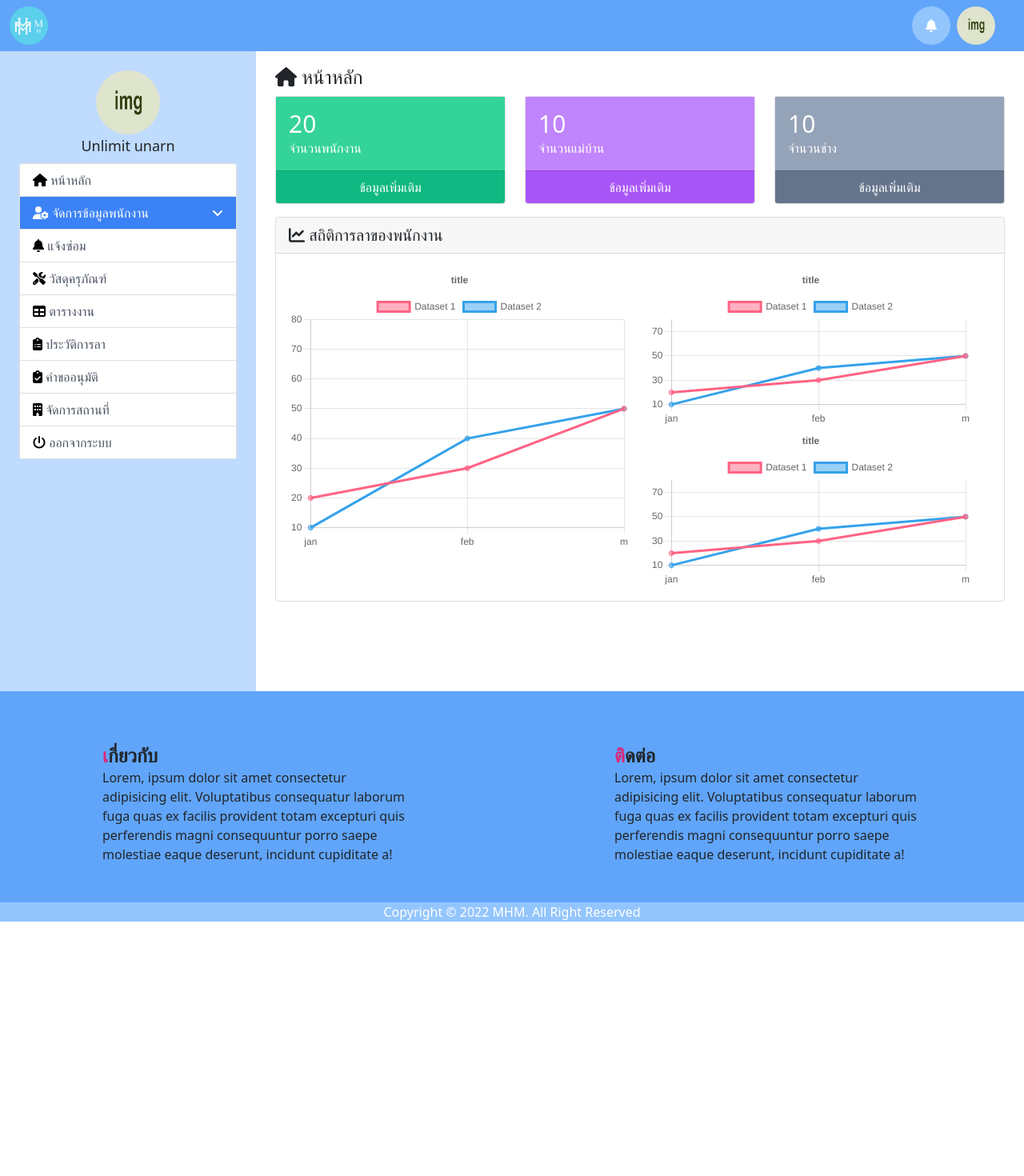
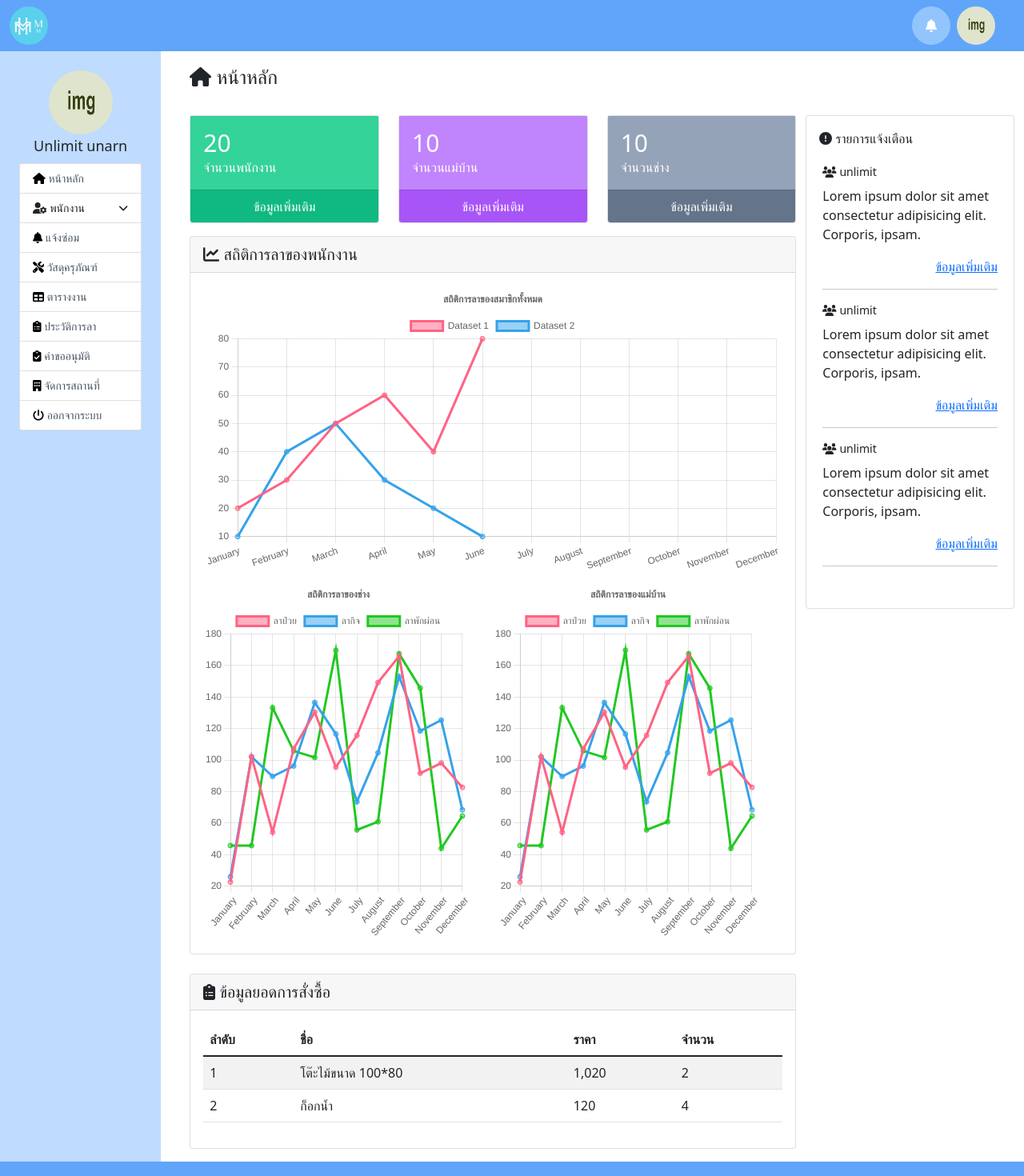
Before and after one commit to unlimit-un/project1, a React (Create React App) app in the folder client/: page /manager in a window 1280 px wide. Shown: the top 1470 px of the page at 80% size. Before the commit the page ends 1152 px from the top, so only its background shows below. Built offline with nearby package versions, Linux system fonts and the light colour scheme.

Commit message:
dashboard manager table

```diff
--- a/client/src/components/Charts.js
+++ b/client/src/components/Charts.js
@@ -2,7 +2,10 @@ import React from 'react'
 import { Line } from "react-chartjs-2";
 
 export const LineChart = ({ data, options, height }) => {
+  const style = {minHeight: {height}}
   return (
-    <Line data={data} options={options} height={height}/>
+    <div style={style}>
+      <Line data={data} options={options}  height={height}/>
+    </div>
   )
 }
--- /dev/null
+++ b/client/src/components/Tables.js
@@ -0,0 +1,29 @@
+import React from 'react'
+
+export const TablesStriped = ({data}) => {
+
+  return (
+    <>
+        <table className="table table-striped">
+            <thead>
+                <tr>
+                    {
+                        data.thead.map(item=><th>{item}</th>)
+                    }
+                </tr>
+            </thead>
+            <tbody>
+                {
+                    data.tbody.map(item=>{
+                        return(
+                            <tr>
+                                {item.map(subitem=><td>{subitem}</td>)}
+                            </tr>
+                        )
+                    })
+                }
+            </tbody>
+        </table>
+    </>
+  )
+}
--- a/client/src/components/manager/LinkMenuM.js
+++ b/client/src/components/manager/LinkMenuM.js
@@ -6,7 +6,7 @@ export const LinkMenuM = ({path, icon, label}) => {
   return (
     <>
         <li className="list-group-item p-0 group">
-          <Link className="p-2 px-3 text-gray-600 no-underline w-100 block group-hover:!text-white hover:bg-blue-500 ease-in-out duration-300" to={path} as="a">
+          <Link className="p-2 px-3 text-gray-600 no-underline text-sm w-100 block group-hover:!text-white hover:bg-blue-500 ease-in-out duration-300" to={path} as="a">
             <FontAwesomeIcon icon={icon} className="text-black group-hover:!text-white ease-in-out duration-300"/> {label}
           </Link>
         </li>
--- a/client/src/components/manager/SidebarM.js
+++ b/client/src/components/manager/SidebarM.js
@@ -1,14 +1,21 @@
-import React, { useEffect } from 'react'
+import React, { useEffect, useState } from 'react'
 import Logo from '../../assets/demo.jpg'
 import { Collapse } from 'react-bootstrap';
 import { FontAwesomeIcon } from '@fortawesome/react-fontawesome';
-import { faAngleDown, faHome, faScrewdriverWrench, faUserGear, faTable, faBell, faClipboardList, faClipboardCheck, faBuilding, faPowerOff } from "@fortawesome/free-solid-svg-icons";
+import { faAngleDown, faHome, faScrewdriverWrench, faUserGear, faTable, faBell, faClipboardList, faClipboardCheck, faBuilding, faPowerOff, faExclamationCircle, faUsers } from "@fortawesome/free-solid-svg-icons";
 import { LinkMenuM } from './LinkMenuM';
 import SubMenuItem from './SubMenuItem';
 import {SignOutFunc} from '../../functions/AuthFunc'
 import { useNavigate } from 'react-router-dom';
-const SidebarM = ({ open, setOpen }) => {
+import { ListGroupFlushWithLink } from './subComponents/ListGroup';
+
+export const SidebarLeftManager = ({ open, setOpen }) => {
     const navigate = useNavigate()
+    const [classToggle, setClassToggle] = useState("");
+    const onToggleMenu = (e) =>{
+        setOpen({person:{status: !open.person.status}})
+        !open.person.status?setClassToggle("!text-white !bg-blue-500"): setClassToggle("")
+    }
     return (
         <>
             <div className="bg-blue-200 min-h-screen h-full">
@@ -18,21 +25,23 @@ const SidebarM = ({ open, setOpen }) => {
                         <p className="m-0 text-lg">Unlimit unarn</p>
                     </div>
                     <div className="container-fluid">
-                        <ul className="list-group bg-white">
+                        <ul className="list-group bg-white  text-sm">
                             <LinkMenuM path="/manager/" icon={faHome} label="หน้าหลัก" />
                             <li className="list-group-item p-0">
-                                <button
-                                    onClick={()=>setOpen({person:{status: !open.person.status}})}
-                                    aria-expanded = {open.person.status}
-                                    aria-controls = {open.person.id}
-                                    className = "flex justify-between items-center w-100 p-2 px-3 bg-blue-500 text-white"
-                                >
-                                    <span><FontAwesomeIcon icon={faUserGear}/> จัดการข้อมูลพนักงาน</span>
-                                    <FontAwesomeIcon icon={faAngleDown}/>
-                                </button>
+                                <div className="group">
+                                    <button
+                                        onClick={(e)=>onToggleMenu(e)}
+                                        aria-expanded = {open.person.status}
+                                        aria-controls = {open.person.id}
+                                        className = {classToggle+" flex justify-between items-center w-100 p-2 px-3 text-start group-hover:!text-white group-hover:bg-blue-500 ease-in-out duration-300"}
+                                    >
+                                        <span><FontAwesomeIcon icon={faUserGear}/> พนักงาน</span>
+                                        <FontAwesomeIcon className="group-hover:!text-white group-hover:bg-blue-500 ease-in-out duration-100" icon={faAngleDown}/>
+                                    </button>
+                                </div>
                                 <Collapse in={open.person.status}>
                                     <div id={open.person.id} className="py-1">
-                                        <ul className=" px-0">
+                                        <ul className=" px-0 ">
                                             <SubMenuItem label={"แม่บ้าน"}/>
                                             <SubMenuItem label={"ช่างซ่อม"}/>
                                             <SubMenuItem label={"ช่างซ่อมภายนอก"}/>
@@ -47,7 +56,7 @@ const SidebarM = ({ open, setOpen }) => {
                             <LinkMenuM path="/manager/" icon={faClipboardList} label="ประวัติการลา" />
                             <LinkMenuM path="/manager/" icon={faClipboardCheck} label="คำขออนุมัติ" />
                             <LinkMenuM path="/manager/" icon={faBuilding} label="จัดการสถานที่" />
-                            <li className="list-group-item p-0 group">
+                            <li className="list-group-item p-0 group  text-sm">
                                 <button onClick={()=>SignOutFunc(navigate)} className="p-2 px-3 text-gray-600 no-underline w-100 block group-hover:!text-white hover:bg-red-500 ease-in-out duration-300 text-left">
                                     <FontAwesomeIcon icon={faPowerOff} className="text-black group-hover:!text-white ease-in-out duration-300"/> ออกจากระบบ
                                 </button>
@@ -60,4 +69,20 @@ const SidebarM = ({ open, setOpen }) => {
     )
 }
 
-export default SidebarM
+export const SidebarRightManager = () =>{
+
+    const listGroup = [
+        {title:"unlimit", icon: faUsers, path:"/", link_name:"ข้อมูลเพิ่มเติม",detail:"Lorem ipsum dolor sit amet consectetur adipisicing elit. Corporis, ipsam."},
+        {title:"unlimit", icon: faUsers, path:"/", link_name:"ข้อมูลเพิ่มเติม",detail:"Lorem ipsum dolor sit amet consectetur adipisicing elit. Corporis, ipsam."},
+        {title:"unlimit", icon: faUsers, path:"/", link_name:"ข้อมูลเพิ่มเติม",detail:"Lorem ipsum dolor sit amet consectetur adipisicing elit. Corporis, ipsam."}
+    ]
+
+    return (
+        <>
+            <div className="card card-body">
+                <h5 className="mb-3 text-base"><FontAwesomeIcon icon={faExclamationCircle}/> รายการแจ้งเตือน</h5>
+                <ListGroupFlushWithLink lists={listGroup}/>
+            </div>
+        </>
+    )
+}
--- /dev/null
+++ b/client/src/components/manager/subComponents/ListGroup.js
@@ -0,0 +1,24 @@
+import React from 'react';
+import { FontAwesomeIcon } from '@fortawesome/react-fontawesome';
+import { Link } from 'react-router-dom';
+export const ListGroupFlushWithLink = ({lists}) => {
+  return (
+    <>
+        <ul className="list-none p-1" >
+            {
+                lists.map((item, i)=>{
+                    return (
+                        <li className="" key={i}>
+                            <h6 className="text-sm"><FontAwesomeIcon icon={item.icon}/> {item.title}</h6>
+                            <p>{item.detail}</p>
+                            <div className="flex justify-end"><Link to={item.path}>{item.link_name}</Link></div>
+                            <hr />
+                        </li>
+                    )
+                })
+            }
+
+        </ul>
+    </>
+  )
+}
--- a/client/src/functions/PrepareChartData.js
+++ b/client/src/functions/PrepareChartData.js
@@ -1,5 +1,5 @@
 
-import { Chart as ChartJS, CategoryScale, LinearScale, PointElement, LineElement, Title, Tooltip, Legend,} from 'chart.js';
+import { Chart as ChartJS, CategoryScale, LinearScale, PointElement, LineElement, Title, Tooltip, Legend, Filler} from 'chart.js';
 
   ChartJS.register(
     CategoryScale,
@@ -8,7 +8,8 @@ import { Chart as ChartJS, CategoryScale, LinearScale, PointElement, LineElement
     LineElement,
     Title,
     Tooltip,
-    Legend
+    Legend,
+    Filler
   );
 
   export const pre_dataLineChart = ( labels ,position, title, dataset ) =>{
@@ -18,12 +19,16 @@ import { Chart as ChartJS, CategoryScale, LinearScale, PointElement, LineElement
             data: [20,30,50,60,40,80],
             borderColor: 'rgb(255, 99, 132)',
             backgroundColor: 'rgba(255, 99, 132, 0.5)',
+            // tension:0.4,
+            // fill: true
         },
         {
             label: 'Dataset 2',
             data: [10,40,50,30,20,10],
             borderColor: 'rgb(53, 162, 235)',
             backgroundColor: 'rgba(53, 162, 235, 0.5)',
+            // tension:0.4,
+            // fill: true
         },
     ]
     const options = {
@@ -36,6 +41,9 @@ import { Chart as ChartJS, CategoryScale, LinearScale, PointElement, LineElement
             display: true,
             text: title,
           },
+          filler: {
+            propagate: true
+          }
         },
       };
     const data = {
--- a/client/src/pages/manager/HomePageM.js
+++ b/client/src/pages/manager/HomePageM.js
@@ -1,44 +1,88 @@
-import { faHome, faLineChart } from '@fortawesome/free-solid-svg-icons'
+import { faClipboardList, faHome, faLineChart } from '@fortawesome/free-solid-svg-icons'
 import React, { useEffect, useState } from 'react'
 import { CardFillColor } from '../../components/manager/subComponents/Cards'
 import Navbar from '../../components/manager/NavbarM'
-import SidebarM from '../../components/manager/SidebarM'
+import {SidebarLeftManager, SidebarRightManager} from '../../components/manager/SidebarM'
 import FooterM from '../../components/manager/FooterM'
 import { checkAutoRedirectUser } from '../../functions/AuthFunc'
 import { useNavigate } from 'react-router-dom'
 import { FontAwesomeIcon } from '@fortawesome/react-fontawesome'
 import { LineChart } from '../../components/Charts'
 import { pre_dataLineChart } from '../../functions/PrepareChartData'
+import { TablesStriped } from '../../components/Tables'
+
+
 const HomePageM = () => {
-    const content = "Lorem ipsum dolor sit amet consectetur adipisicing elit. Sapiente ipsum, mollitia beatae vero rerum animi vitae dolor dolorem eius optio, molestiae eveniet voluptas expedita iure, quaerat qui fugit ducimus minus?"
+
     const [open, setOpen] = useState({
         person: {
             status: false,
             id: 'person'
         }
     });
+    const [dataSetsLeaveRole, setDataSetsLeaveRole ] = useState([]);
 
+    const [arr_data] = useState({data: [20,30,50,60,40,80,40,50,90,65,42,35]});
     const navigate = useNavigate();
     useEffect(() => {
         checkAutoRedirectUser(navigate);
+
+        setDataSetsLeaveRole(
+            [{
+                label: 'ลาป่วย',
+                data: arr_data.data.map((data)=> data + Math.random()*100),
+                borderColor: 'rgb(255, 99, 132)',
+                backgroundColor: 'rgba(255, 99, 132, 0.5)',
+                // tension:0.4,
+                // fill: true
+            },
+            {
+                label: 'ลากิจ',
+                data: arr_data.data.map((data)=> data + Math.random()*100),
+                borderColor: 'rgb(53, 162, 235)',
+                backgroundColor: 'rgba(53, 162, 235, 0.5)',
+                // tension:0.4,
+                // fill: true
+            },
+            {
+                label: 'ลาพักผ่อน',
+                data: arr_data.data.map((data)=> data + Math.random()*100),
+                borderColor: 'rgb(33, 200, 33)',
+                backgroundColor: 'rgba(33, 200, 33, 0.5)',
+                // tension:0.4,
+                // fill: true
+            },]
+        )
     },[])
 
-    const dataChart = pre_dataLineChart(['jan','feb','m'],'top','title')
+    const dataTableModel = {
+        thead:['ลำดับ', 'ชื่อ', 'ราคา', 'จำนวน'],
+        tbody:[
+            ['1', 'โต๊ะไม้ขนาด 100*80', '1,020', '2'],
+            ['2', 'ก็อกน้ำ', '120', '4'],
+        ]
+    }
+    const labels = ['January', 'February', 'March', 'April', 'May', 'June', 'July', 'August', 'September', 'October', 'November', 'December'];
+    const dataChartLeave = pre_dataLineChart(labels,'top','สถิติการลาของสมาชิกทั้งหมด')
+    const dataChartLeaveEngineer = pre_dataLineChart(labels,'top','สถิติการลาของช่าง', dataSetsLeaveRole)
+    const dataChartLeaveMaid = pre_dataLineChart(labels,'top','สถิติการลาของแม่บ้าน', dataSetsLeaveRole)
     return (
         <>
             <div className="bg-white min-h-screen">
                 <Navbar/>
                 <div className="container-fluid">
                     <div className="row">
-                        <div className="col-lg-3 col-md-4 col-xs-12 p-0 md:block hidden">
+                        <div className="col-lg-2 col-md-3 col-xs-12 ps-0 md:block hidden">
                             <div className="bg-blue-200 min-h-screen h-full">
-                                <SidebarM open={open} setOpen={setOpen}/>
+                                <SidebarLeftManager open={open} setOpen={setOpen}/>
                             </div>
                         </div>
-                        <div className="col-lg-9 col-md-8 col-xs-12 p-0">
-                            <div className="container mt-3">
+                        <div className="col-lg-10 col-md-9 col-xs-12 px-0">
+                            <div className="container-fluid mt-3">
                                 <h1 className="text-2xl"><FontAwesomeIcon icon={faHome}/> หน้าหลัก</h1>
-                                <div className="row gap-y-5">
+                                <div className="row">
+                                    <div className="col-lg-9 col-12">
+                                        <div className="row gap-y-5 mt-4">
                                             <div className="col-md-4 col-12">
                                                 <CardFillColor colorBody="bg-emerald-400" colorFooter="!bg-emerald-500" title="20" subTitle="จำนวนพนักงาน" caption="ข้อมูลเพิ่มเติม"/>
                                             </div>
@@ -55,20 +99,36 @@ const HomePageM = () => {
                                                     <h1 className="text-xl m-0"><FontAwesomeIcon icon={faLineChart}/> สถิติการลาของพนักงาน</h1>
                                                 </div>
                                                 <div className="card-body row justify-content-stretch">
-                                            <div className="col-lg-6 col-12">
+                                                    <div className="col-12">
                                                         <div className="h-full">
-                                                    <LineChart data={dataChart.data} options={dataChart.options} height="250rem"/>
+                                                            <LineChart data={dataChartLeave.data} options={dataChartLeave.options}/>
                                                         </div>
                                                     </div>
-                                            <div className="col-lg-6 col-12 row">
-                                                <div className="col-12">
-                                                    <LineChart data={dataChart.data} options={dataChart.options}/>
+                                                    {/* <hr/> */}
+                                                    <div className="col-12 row mt-2">
+                                                        <div className="col-6">
+                                                            <LineChart data={dataChartLeaveEngineer.data} options={dataChartLeaveEngineer.options} height="400rem" />
                                                         </div>
-                                                <div className="col-12">
-                                                    <LineChart data={dataChart.data} options={dataChart.options}/>
+                                                        <div className="col-6">
+                                                            <LineChart data={dataChartLeaveMaid.data} options={dataChartLeaveMaid.options} height="400rem" />
                                                         </div>
                                                     </div>
                                                 </div>
+                                            </div>
+                                            <div className="card mt-4">
+                                                <div className="card-header">
+                                                    <h1 className="text-xl m-0">
+                                                        <FontAwesomeIcon icon={faClipboardList}/> ข้อมูลยอดการสั่งซื้อ
+                                                    </h1>
+                                                </div>
+                                                <div className="card-body">
+                                                    <TablesStriped data={dataTableModel}/>
+                                                </div>
+                                            </div>
+                                        </div>
+                                    </div>
+                                    <div className="col-lg-3 p-0 my-4 d-lg-block d-none">
+                                        <SidebarRightManager/>
                                     </div>
                                 </div>
                             </div>
```
Lines whose indentation alone changed are shown as unchanged.
